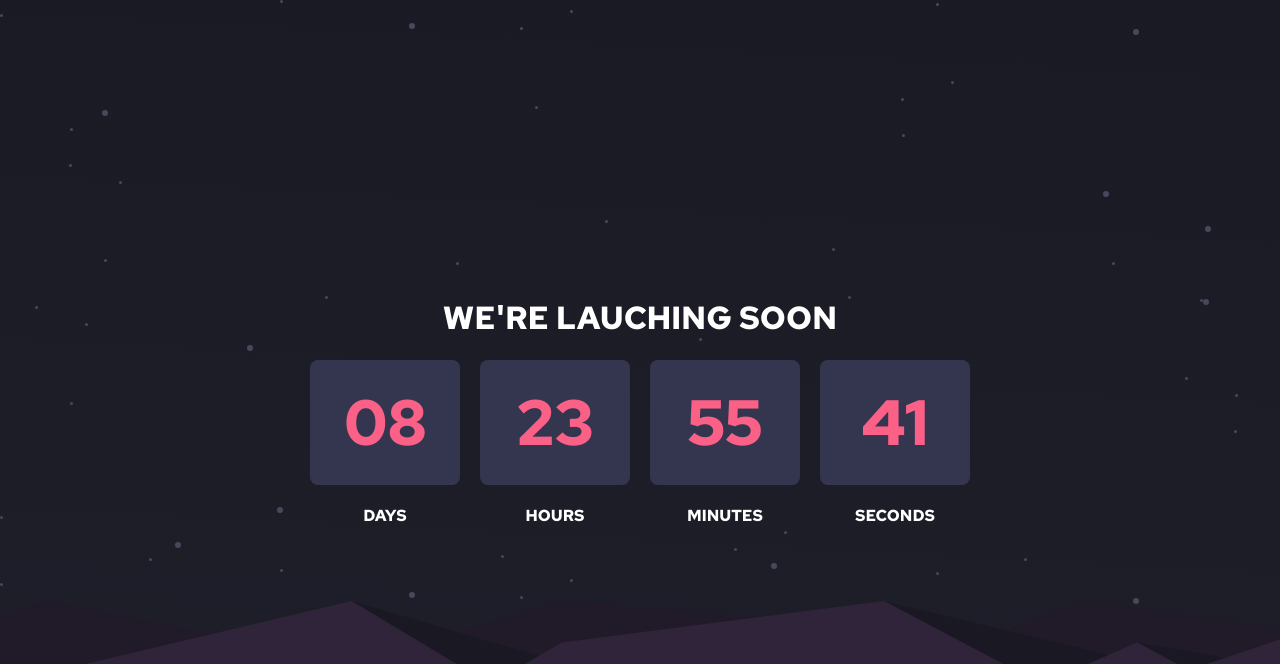
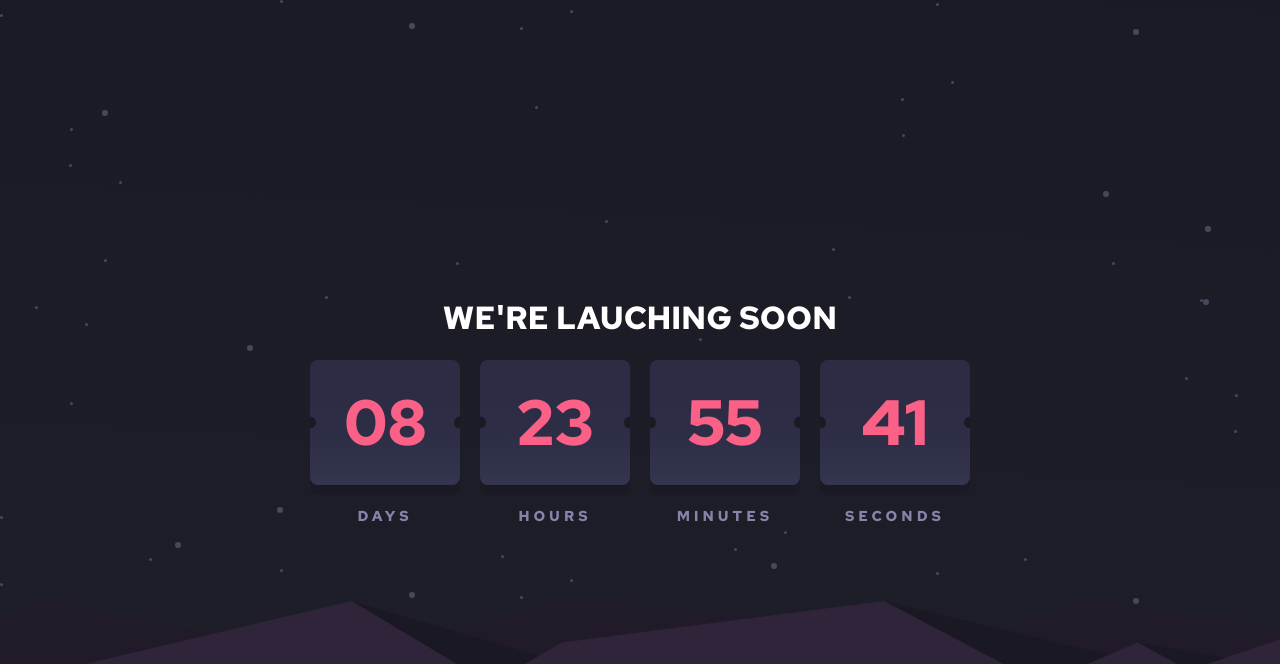
Before and after one commit to marisbispo/launch-countdown-timer-main, a plain HTML site: page index.html in a window 1280 px wide. Shown: the top 664 px of the page. Drawn offline with Linux system fonts and the light colour scheme.

Commit message:
desktop css feito

```diff
--- a/estilo/style.css
+++ b/estilo/style.css
@@ -28,7 +28,7 @@ body{
 .temporizador{
   width:150px;
   height:125px;
-  background: hsl(236, 21%, 26%);
+  background-image: linear-gradient(to bottom, #2c2c44, #2c2c44, #2c2c44, #2c2c44, #2c2c44, #2d2d45, #2d2d46, #2e2e47, #2f3049, #31314b, #32334d, #34354f);
   margin-bottom: 20px;
   border-radius:8px;
   display: flex;
@@ -36,12 +36,49 @@ body{
   align-items: center;
   font-size:4rem;
   color: hsl(345, 95%, 68%);
+  position:relative;
+  box-shadow: 0px 10px 0px hsl(234, 17%, 12%);
+}
+
+.temporizador::before,
+.temporizador::after{
+  content: '';
+    position: absolute;
+    width: 12px;
+    height: 12px;
+    background: hsl(234, 17%, 12%);
+
+}
+
+.temporizador::before{
+
+  clip-path: circle(50% at 0%);
+  left: 0;
+}
+
+.temporizador::after{
+
+  clip-path: circle(50% at 100% 50%);
+  right: 0;
+}
+
+.linha{
+  width: 100%;
+  height: 1px;
+  background:  hsl(234, 17%, 12%);
+  position: absolute;
+  top: 50%;
+  z-index: 5;
+  right:0;
+  opacity: 0.2;
 }
 
 
 span{
-color:white;
-text-transform:uppercase ;
+color:hsl(237, 18%, 59%);
+text-transform:uppercase;
+letter-spacing: 4px;
+font-size: 0.9rem;
 }
 
 .rodape{
@@ -60,3 +97,8 @@ text-transform:uppercase ;
     align-items: center;
     height: 200px;
 }
+
+.social img:hover{
+  cursor:pointer;
+  /*color:hsl(345, 95%, 68%);*/
+}
```
